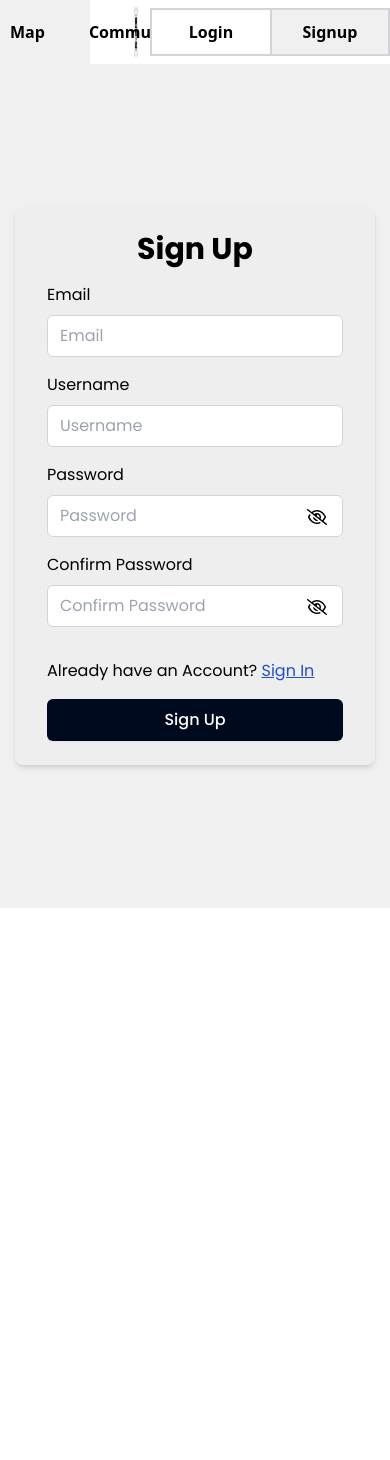
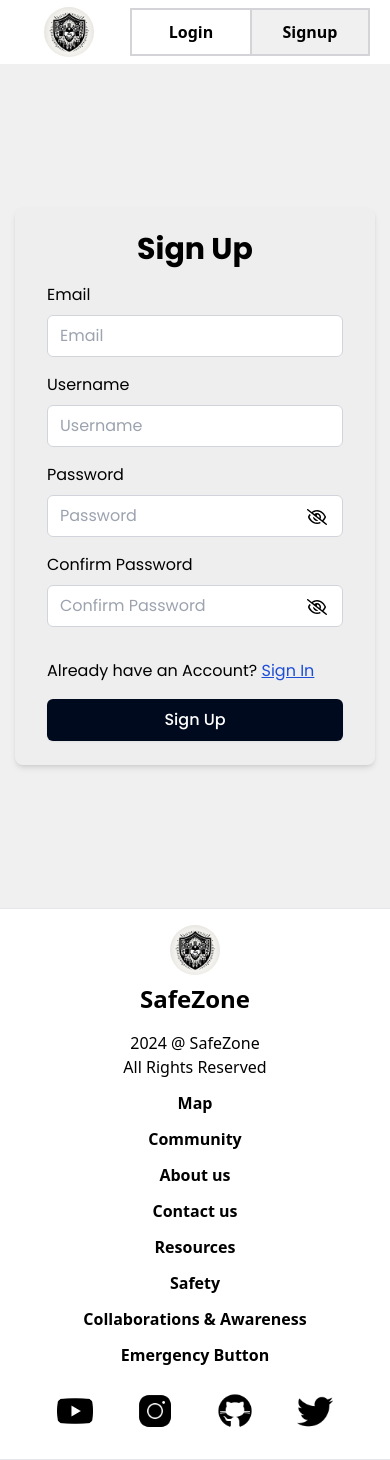
Before and after one commit to dushyantbhati2/crime, a React (Create React App) app in the folder client/: page /signup in a window 390 px wide. Before the commit the page ends 908 px from the top, so only its background shows below. Built offline with nearby package versions, Linux system fonts and the light colour scheme.

Commit message:
responsive of home page

```diff
--- a/client/src/Components/Footer/Footer.jsx
+++ b/client/src/Components/Footer/Footer.jsx
@@ -1,51 +1,51 @@
-import React from 'react'
-// import { Link } from 'react-router-dom';
-import youtube from "../../assets/icons/youtube.jpg"
-import instagram from "../../assets/icons/instagram.png"
-import github from "../../assets/icons/github.png"
-import twitter from "../../assets/icons/twitter.png"
-import logo from "../../assets/black signup1.jpeg.jpg"
+import React from 'react';
+import youtube from "../../assets/icons/youtube.jpg";
+import instagram from "../../assets/icons/instagram.png";
+import github from "../../assets/icons/github.png";
+import twitter from "../../assets/icons/twitter.png";
+import logo from "../../assets/black signup1.jpeg.jpg";
+
 export default function Footer() {
     return (
-        <footer className="bg-white border-y flex h-[200px] w-full justify-around items-center">
-            <div className="flex flex-col gap-4 justify-center w-[300px] items-center">
-                <div className="flex flex-col justify-center items-start mr-5 ">
-                <img src={logo} className="rounded-full w-[50px] h-[50px]"/>
-                <h1 className="font-bold text-2xl ">SafeZone</h1>
+        <footer className="bg-white border-y flex flex-col space-y-3 md:space-y-0 md:flex-row h-auto md:h-[200px] w-full justify-around items-center p-4 md:p-0">
+            <div className="flex flex-col  gap-4 justify-center w-full md:w-[300px] items-center">
+                <div className="flex flex-col justify-center items-center md:items-start">
+                    <img src={logo} className="rounded-full w-[50px] h-[50px] mb-2 md:mb-0" alt="Logo" />
+                    <h1 className="font-bold text-2xl">SafeZone</h1>
                 </div>
-                <div>
+                <div className="text-center md:text-left">
                     <p className="text-md">2024 @ SafeZone</p>
-                <p className="text-md"> All Rights Reserved</p>
+                    <p className="text-md">All Rights Reserved</p>
                 </div>
             </div>
-            <div className="w-[300px]">
-                <ul className="flex flex-col font-semibold gap-3">
+            <div className="w-full md:w-[300px] mt-4 md:mt-0">
+                <ul className="flex flex-col font-semibold gap-3 text-center md:text-left">
                     <li>Map</li>
                     <li>Community</li>
                     <li>About us</li>
                     <li>Contact us</li>
                 </ul>
             </div>
-            <div>
-                <ul className="flex flex-col font-semibold gap-3">
+            <div className="w-full md:w-auto mt-4 md:mt-0">
+                <ul className="flex flex-col font-semibold gap-3 text-center md:text-left">
                     <li>Resources</li>
                     <li>Safety</li>
-                <li>Colloborations & Awareness</li>
+                    <li>Collaborations & Awareness</li>
                     <li>Emergency Button</li>
                 </ul>
             </div>
-            <div className="w-[300px] flex h-[150px] items-end gap-4">
-            <div class="flex justify-center items-center bg-white w-16 h-16 rounded-full">
-                <img src={youtube} alt="Lock Icon" class="w-9 h-9" />
+            <div className="w-full md:w-[300px] flex justify-center md:justify-start gap-4 mt-4 md:mt-0">
+                <div className="flex justify-center items-center bg-white w-16 h-16 rounded-full">
+                    <img src={youtube} alt="YouTube Icon" className="w-9 h-9" />
                 </div>
-              <div class="flex justify-center items-center bg-white w-16 h-16 rounded-full ">
-                <img src={instagram} alt="Lock Icon" class="w-9 h-9" />
+                <div className="flex justify-center items-center bg-white w-16 h-16 rounded-full">
+                    <img src={instagram} alt="Instagram Icon" className="w-9 h-9" />
                 </div>
-              <div class="flex justify-center items-center bg-white w-16 h-16 rounded-full">
-                <img src={github} alt="Lock Icon" class="w-9 h-9" />
+                <div className="flex justify-center items-center bg-white w-16 h-16 rounded-full">
+                    <img src={github} alt="GitHub Icon" className="w-9 h-9" />
                 </div>
-              <div class="flex justify-center items-center bg-white w-16 h-16 rounded-full">
-                <img src={twitter} alt="Lock Icon" class="w-9 h-9" />
+                <div className="flex justify-center items-center bg-white w-16 h-16 rounded-full">
+                    <img src={twitter} alt="Twitter Icon" className="w-9 h-9" />
                 </div>
             </div>
         </footer>
--- a/client/src/Components/Header/Header.jsx
+++ b/client/src/Components/Header/Header.jsx
@@ -25,7 +25,7 @@ export default function Header() {
   return (
     <>
       <div className="flex justify-between h-16 items-center">
-        <div className="bg-[#F0F0F0] w-[200px] text-white p-2 flex justify-center ">
+        <div className="bg-[#F0F0F0] w-[200px] hidden md:block text-white p-2 flex justify-center ">
           {/* <Link className="hover:bg-[#122932] hover:rounded-lg hover:scale-105 hover:ease-out duration-100 px-3 py-2">Crime</Link> */}
         </div>
         <div className="h-16 w-[150px] bg-white flex items-center font-semibold overflow-hidden">
@@ -33,8 +33,8 @@ export default function Header() {
             <img src={logo} className="rounded-full w-[50px] h-[50px] " />
           </div>
         </div>
-        <div className="w-[calc(100%-500px)] h-16 flex items-center bg-white justify-center font-semibold">
-          <ul className=" px-1 text-base space-x-1  gap-6  flex align-center ">
+        <div className="w-[calc(100%-500px)] flex flex-col h-16  items-center bg-white justify-center font-semibold">
+          <ul className=" px-1 text-base space-x-1 hidden gap-6  flex align-center">
             <li className="hover:bg-[#F0F0F0] hover:rounded-lg hover:scale-105 hover:ease-out duration-100 p-2">
               <Link to="/">Home</Link>
             </li>
--- a/client/src/Pages/Home/Home.jsx
+++ b/client/src/Pages/Home/Home.jsx
@@ -3,12 +3,11 @@ import { Link } from "react-router-dom";
 import Layout from "../Layout/Layout";
 import Header from "../../Components/Header/Header";
 import CardSection from "../../Components/Header/CardSection";
+import Footer from "../../Components/Footer/Footer";
 
 export default function Home() {
   return (
 
     <CardSection/>
-
-
   );
 }
--- a/client/src/Pages/Layout/Layout.jsx
+++ b/client/src/Pages/Layout/Layout.jsx
@@ -8,7 +8,7 @@ const Layout = () => {
     <>
     <Header/>
     <Outlet/>
-    {/* <Footer/> */}
+    <Footer/>
     </>
 
   )
```
Also changed, not shown: client/src/Components/Header/CardSection.jsx (+68 -77 lines). Lines whose indentation alone changed are shown as unchanged.
